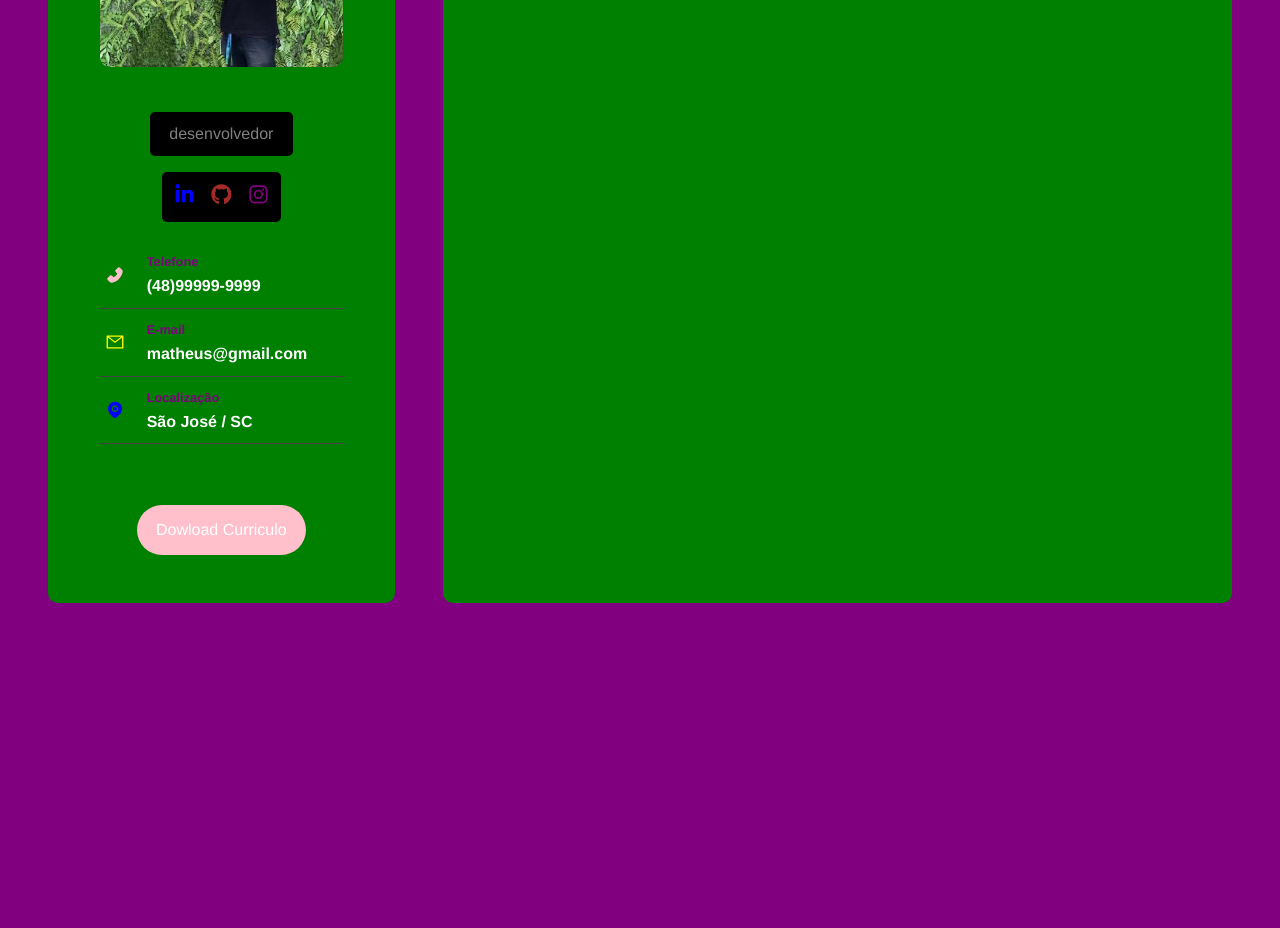
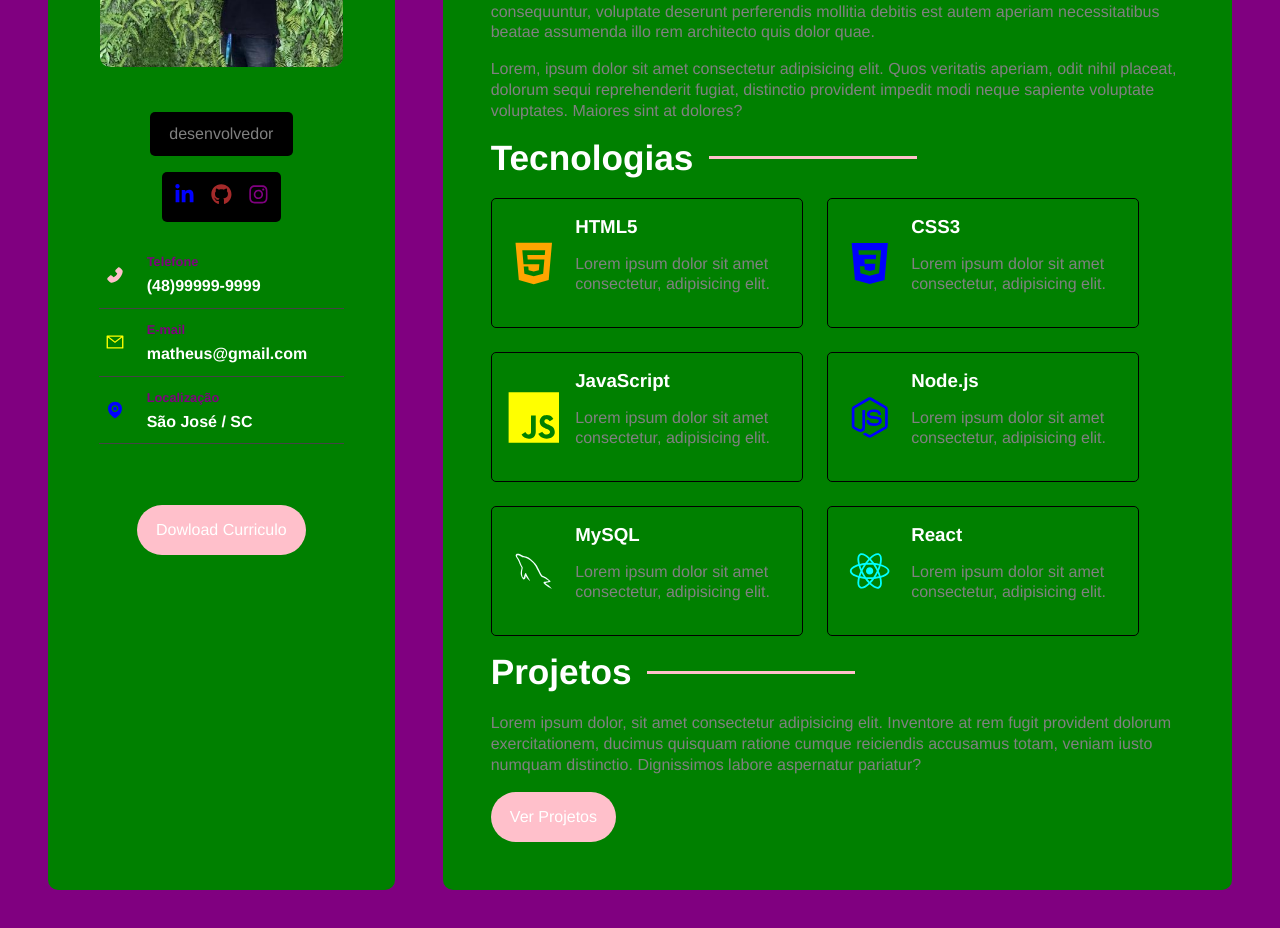
Before and after one commit to NWolff9/Portfolio, a React (Vite) app in the folder react_sass/: page / in a window 1280 px wide. Shown: the part 380-1308 px from the top of the page. Before the commit the page ends 1031 px from the top, so only its background shows below. Built offline with nearby package versions, Linux system fonts and the light colour scheme.

Commit message:
estrutura pronta

```diff
--- /dev/null
+++ b/react_sass/src/components/AboutContainer.jsx
@@ -0,0 +1,21 @@
+const AboutContainer = () => {
+    return (
+      <section className="about-container">
+        <h2>Sobre</h2>
+        <p>
+          Lorem ipsum, dolor sit amet consectetur adipisicing elit. Quod, dolores!
+          Repellendus eius consequuntur, voluptate deserunt perferendis mollitia
+          debitis est autem aperiam necessitatibus beatae assumenda illo rem
+          architecto quis dolor quae.
+        </p>
+        <p>
+          Lorem, ipsum dolor sit amet consectetur adipisicing elit. Quos veritatis
+          aperiam, odit nihil placeat, dolorum sequi reprehenderit fugiat,
+          distinctio provident impedit modi neque sapiente voluptate voluptates.
+          Maiores sint at dolores?
+        </p>
+      </section>
+    );
+  };
+
+  export default AboutContainer;
--- a/react_sass/src/components/MainContent.jsx
+++ b/react_sass/src/components/MainContent.jsx
@@ -1,10 +1,17 @@
+import TechnologiesContainer from "./TechnologiesContainer";
+import AboutContainer from "./AboutContainer";
+import ProjectsContainer from "./ProjectsContainer";
+
 import "../styles/components/maincontent.sass";
-
 
 const MainContent = () => {
   return (
-    <main id = "main-content">MainContent</main>
-  )
-}
+    <main id="main-content">
+      <AboutContainer />
+      <TechnologiesContainer />
+      <ProjectsContainer />
+    </main>
+  );
+};
 
-export default MainContent
+export default MainContent;
--- /dev/null
+++ b/react_sass/src/components/Projectscontainer.jsx
@@ -0,0 +1,18 @@
+const ProjectsContainer = () => {
+    return (
+      <section className="projects-container">
+        <h2>Projetos</h2>
+        <p>
+          Lorem ipsum dolor, sit amet consectetur adipisicing elit. Inventore at
+          rem fugit provident dolorum exercitationem, ducimus quisquam ratione
+          cumque reiciendis accusamus totam, veniam iusto numquam distinctio.
+          Dignissimos labore aspernatur pariatur?
+        </p>
+        <a href="#" className="btn">
+          Ver Projetos
+        </a>
+      </section>
+    );
+  };
+
+  export default ProjectsContainer;
--- /dev/null
+++ b/react_sass/src/components/Technologiescontainer.jsx
@@ -0,0 +1,40 @@
+import {
+    DiHtml5,
+    DiCss3,
+    DiJsBadge,
+    DiNodejsSmall,
+    DiMysql,
+    DiReact,
+  } from "react-icons/di";
+
+  import "../styles/components/technologiescontainer.sass";
+
+  const technologies = [
+    { id: "html", name: "HTML5", icon: <DiHtml5 /> },
+    { id: "css", name: "CSS3", icon: <DiCss3 /> },
+    { id: "js", name: "JavaScript", icon: <DiJsBadge /> },
+    { id: "node", name: "Node.js", icon: <DiNodejsSmall /> },
+    { id: "mysql", name: "MySQL", icon: <DiMysql /> },
+    { id: "react", name: "React", icon: <DiReact /> },
+  ];
+
+  const TechnologiesContainer = () => {
+    return (
+      <section className="technologies-container">
+        <h2>Tecnologias</h2>
+        <div className="technologies-grid">
+          {technologies.map((tech) => (
+            <div className="technology-card" id={tech.id} key={tech.id}>
+              {tech.icon}
+              <div className="technology-info">
+                <h3>{tech.name}</h3>
+                <p>Lorem ipsum dolor sit amet consectetur, adipisicing elit.</p>
+              </div>
+            </div>
+          ))}
+        </div>
+      </section>
+    );
+  };
+
+  export default TechnologiesContainer;
--- a/react_sass/src/styles/components/maincontent.sass
+++ b/react_sass/src/styles/components/maincontent.sass
@@ -1,7 +1,32 @@
 @use '../variables'
+@use '../mixins'
 
 #main-content
     background-color: variables.$bg-color
     flex: 2 1 0
     border-radius: variables.$container-border-radius
     padding: 3rem
+
+    section
+        display: flex
+        flex-direction: column
+
+    h2
+        color: variables.$text-color
+        font-size: 2.2rem
+        margin-bottom: 1.3rem
+        @include mixins.center
+        justify-content: start
+        gap: 1rem
+
+        &:after
+            @include mixins.gradient-border
+
+    p
+        color: variables.$text-color-secundary
+        margin-bottom: 1rem
+        line-height: 1.3rem
+
+    .btn
+        align-self: start
+        @include mixins.btn
--- /dev/null
+++ b/react_sass/src/styles/components/technologiescontainer.sass
@@ -0,0 +1,49 @@
+@use '../variables'
+@use '../mixins'
+
+.technologies-container
+    margin-bottom: 1rem
+
+    .technologies-grid
+        display: flex
+        flex-wrap: wrap
+        gap: 1.5rem
+
+    .technology-card
+        @include mixins.center
+        gap: 1rem
+        padding: 1rem
+        border: 1px solid black
+        width: 45%
+        border-radius: variables.$card-border-radius
+
+        h3
+            color: variables.$text-color
+            margin-bottom: 1rem
+
+        svg
+            font-size: 6rem
+
+    #html
+        svg
+            color: orange
+
+    #css
+        svg
+            color: blue
+
+    #js
+        svg
+            color: yellow
+
+    #node
+        svg
+            color: blue
+
+    #mysql
+        svg
+            color: azure
+
+    #react
+        svg
+            color: aqua
--- a/react_sass/src/styles/main.sass
+++ b/react_sass/src/styles/main.sass
@@ -10,8 +10,5 @@ body
     background: variables.$body-bg-color
 
 
-
-
-
 a,svg
     transition: .4s
--- a/react_sass/src/styles/mixins.sass
+++ b/react_sass/src/styles/mixins.sass
@@ -12,3 +12,9 @@
     display: flex
     justify-content: center
     align-items: center
+
+@mixin gradient-border
+    content: ""
+    background: variables.$gradient
+    height: 3px
+    width: 30%
```
